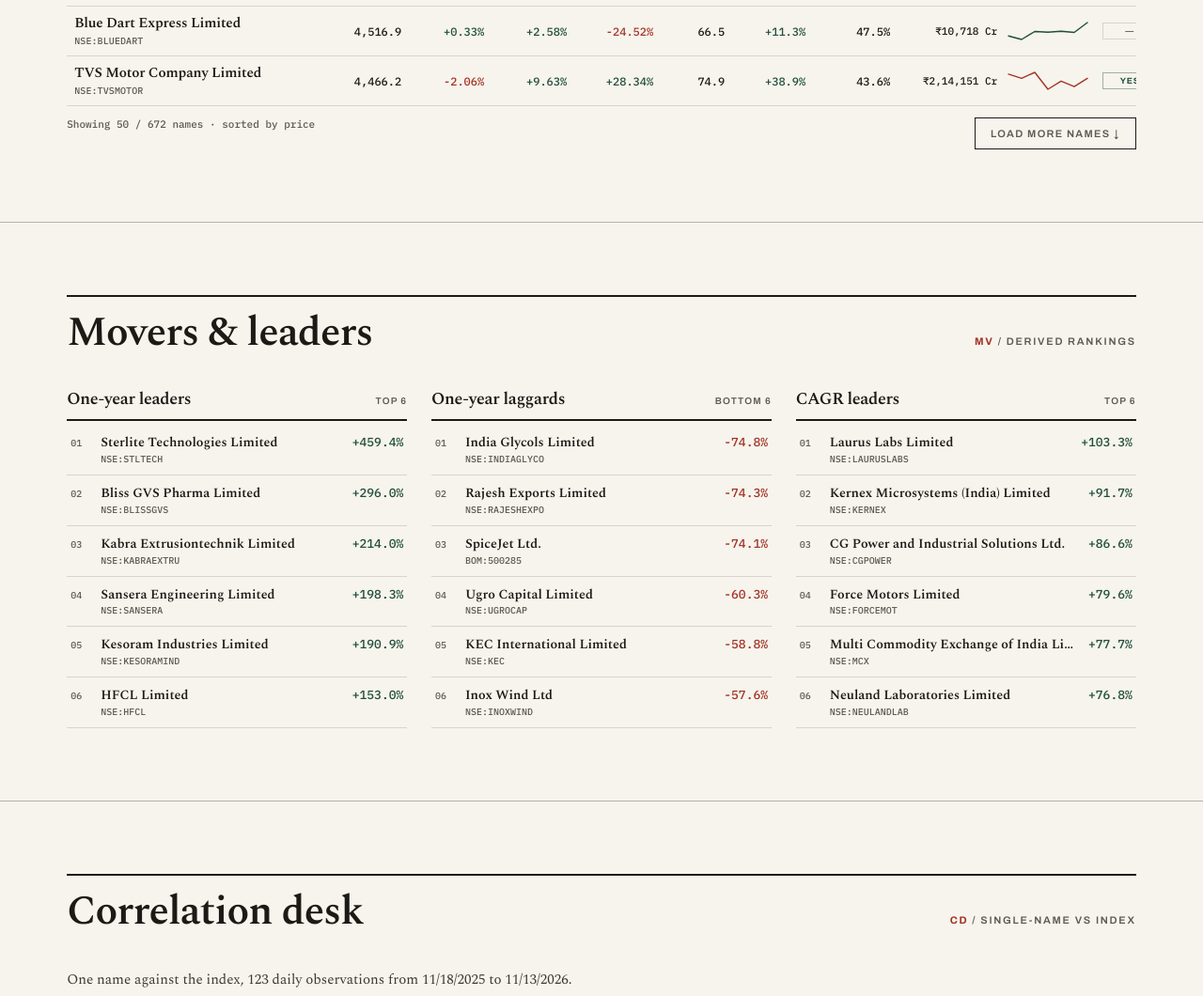
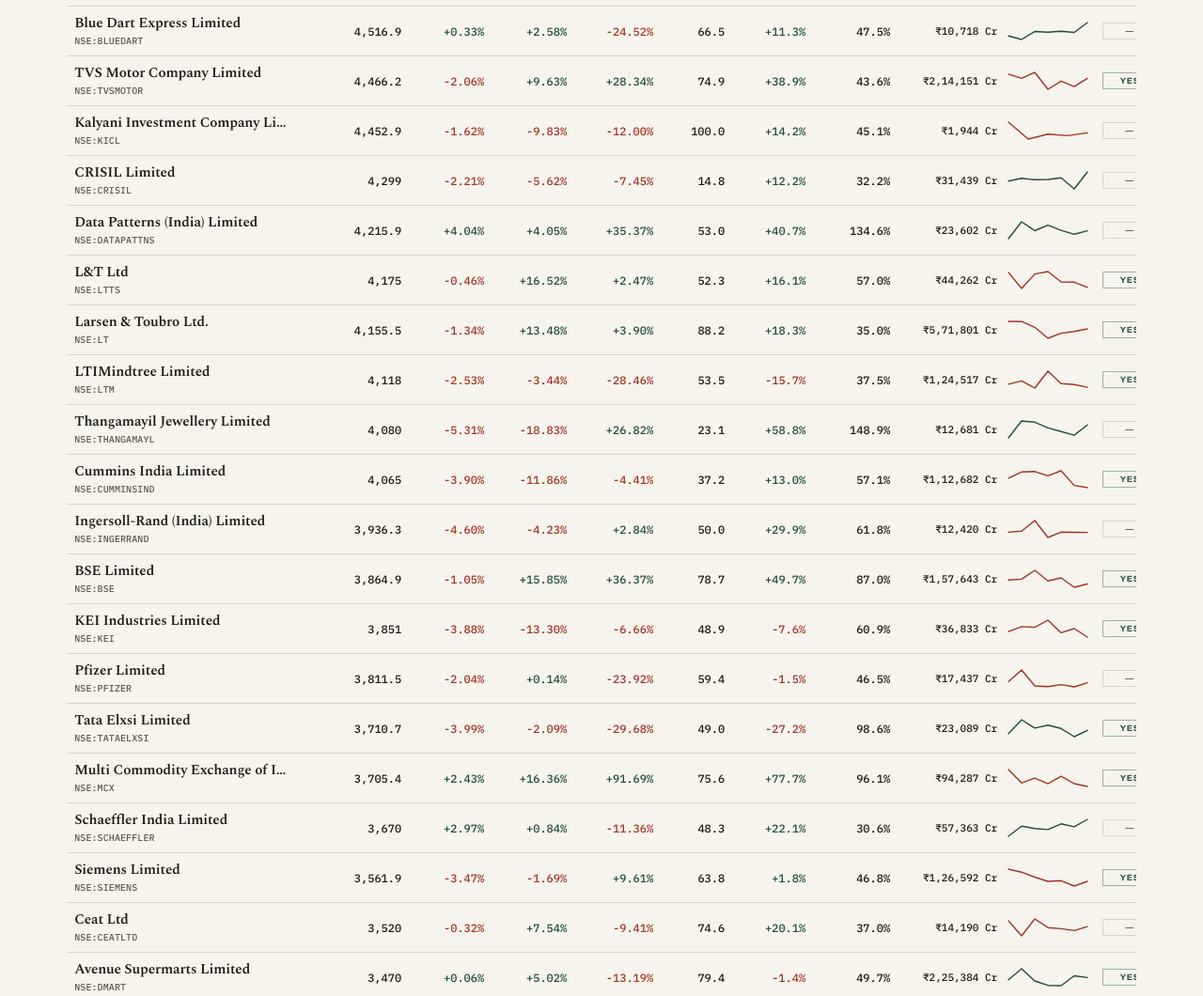
Before and after one commit to keenpromax-art/Personal-Portfolio-, a plain HTML site: page stocks.html in a window 1280 px wide. Shown: the part 4092-5152 px from the top of the page at 94% size. Drawn offline with nearby package versions, Linux system fonts and the light colour scheme.

Commit message:
Render the full 672-name ledger in-page instead of paginating

```diff
--- a/stocks.html
+++ b/stocks.html
@@ -203,7 +203,7 @@
     </div>
     <div class="ledger-foot">
       <span id="ledgerCount">—</span>
-      <button class="more" id="moreBtn" type="button">Load more names ↓</button>
+      <span>Full universe rendered in-page — nothing held back</span>
     </div>
   </div>
 </section>
@@ -365,8 +365,7 @@ const ledger = document.getElementById('ledger');
 const searchInput = document.getElementById('searchInput');
 const sortSelect = document.getElementById('sortSelect');
 const countEl = document.getElementById('ledgerCount');
-const moreBtn = document.getElementById('moreBtn');
-let quick = 'all', sortKey = 'price', shown = 50;
+let quick = 'all', sortKey = 'price';
 
 function filtered() {
   const q = searchInput.value.trim().toLowerCase();
@@ -412,23 +411,22 @@ function renderLedger() {
     '<span' + (c.k === 'name' ? '' : ' class="sortable' + (sortKey === c.k ? ' on' : '') + '" data-k="' + c.k + '"') + '>' +
     c.t + (sortKey === c.k && c.k !== 'name' ? ' ↓' : '') + '</span>'
   ).join('') + '</div>';
-  const body = rows.slice(0, shown).map(s =>
+  const body = rows.map(s =>
     '<div class="lrow" role="row">' + COLS.map(c => cell(s, c.k)).join('') + '</div>'
   ).join('');
   ledger.innerHTML = head + (rows.length ? body : '<div class="empty">No names match that screen.</div>');
-  countEl.textContent = 'Showing ' + Math.min(shown, rows.length) + ' / ' + rows.length + ' names · sorted by ' +
+  countEl.textContent = 'Showing all ' + rows.length + ' names · sorted by ' +
     (COLS.find(c => c.k === sortKey) || COLS[0]).t.toLowerCase();
-  moreBtn.style.display = rows.length > shown ? '' : 'none';
 }
 
-searchInput.addEventListener('input', () => { shown = 50; renderLedger(); });
-sortSelect.addEventListener('change', () => { sortKey = sortSelect.value; shown = 50; renderLedger(); });
+searchInput.addEventListener('input', () => { renderLedger(); });
+sortSelect.addEventListener('change', () => { sortKey = sortSelect.value; renderLedger(); });
 document.getElementById('quickFilters').addEventListener('click', e => {
   const b = e.target.closest('button[data-q]');
   if (!b) return;
   quick = b.dataset.q;
   document.querySelectorAll('#quickFilters .filter').forEach(x => x.classList.toggle('active', x === b));
-  shown = 50; renderLedger();
+  renderLedger();
 });
 ledger.addEventListener('click', e => {
   const h = e.target.closest('.sortable');
@@ -437,7 +435,6 @@ ledger.addEventListener('click', e => {
   sortSelect.value = [...sortSelect.options].some(o => o.value === sortKey) ? sortKey : 'price';
   renderLedger();
 });
-moreBtn.addEventListener('click', () => { shown += 50; renderLedger(); });
 renderLedger();
 
 /* ---------- Movers ---------- */
```
